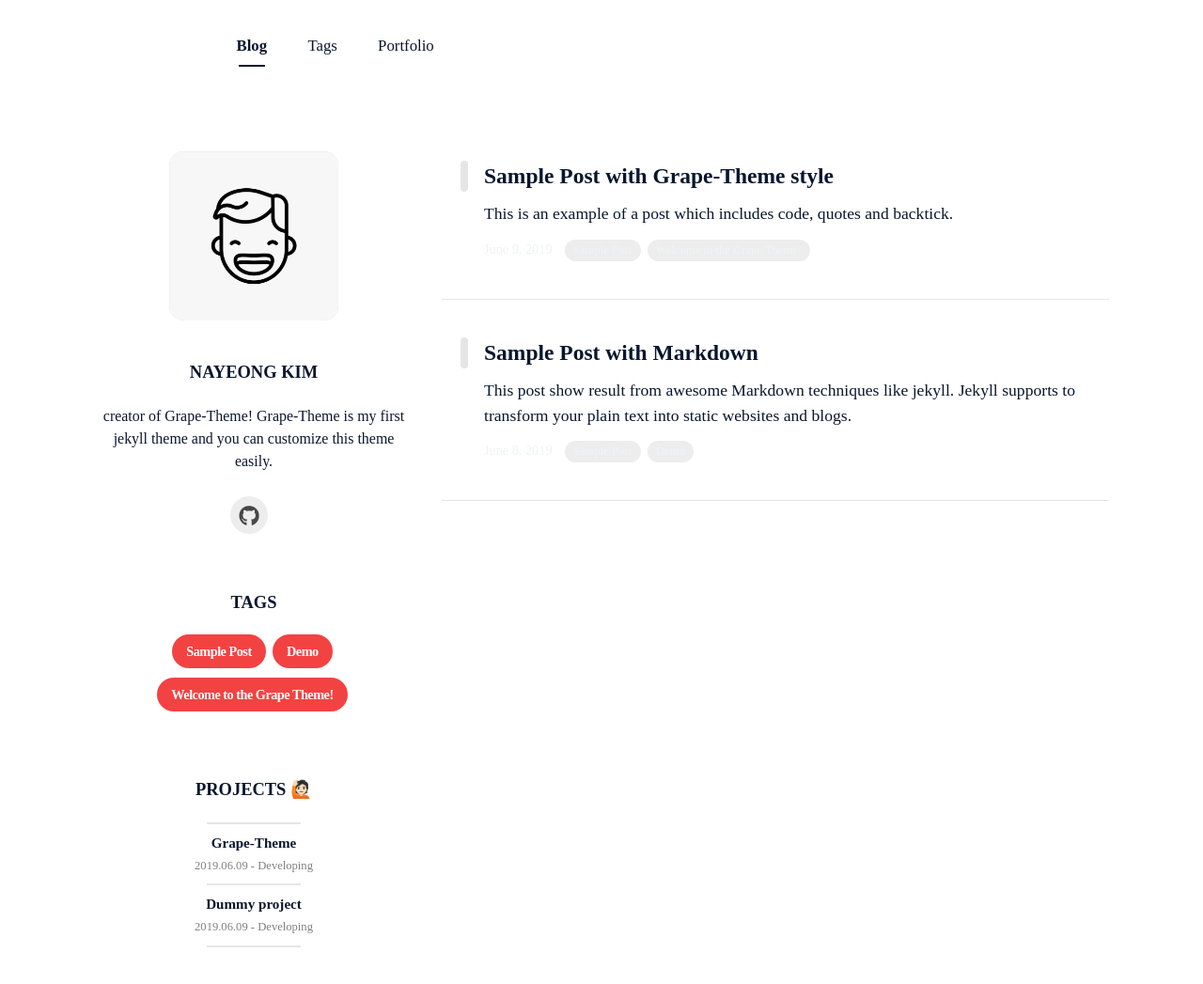
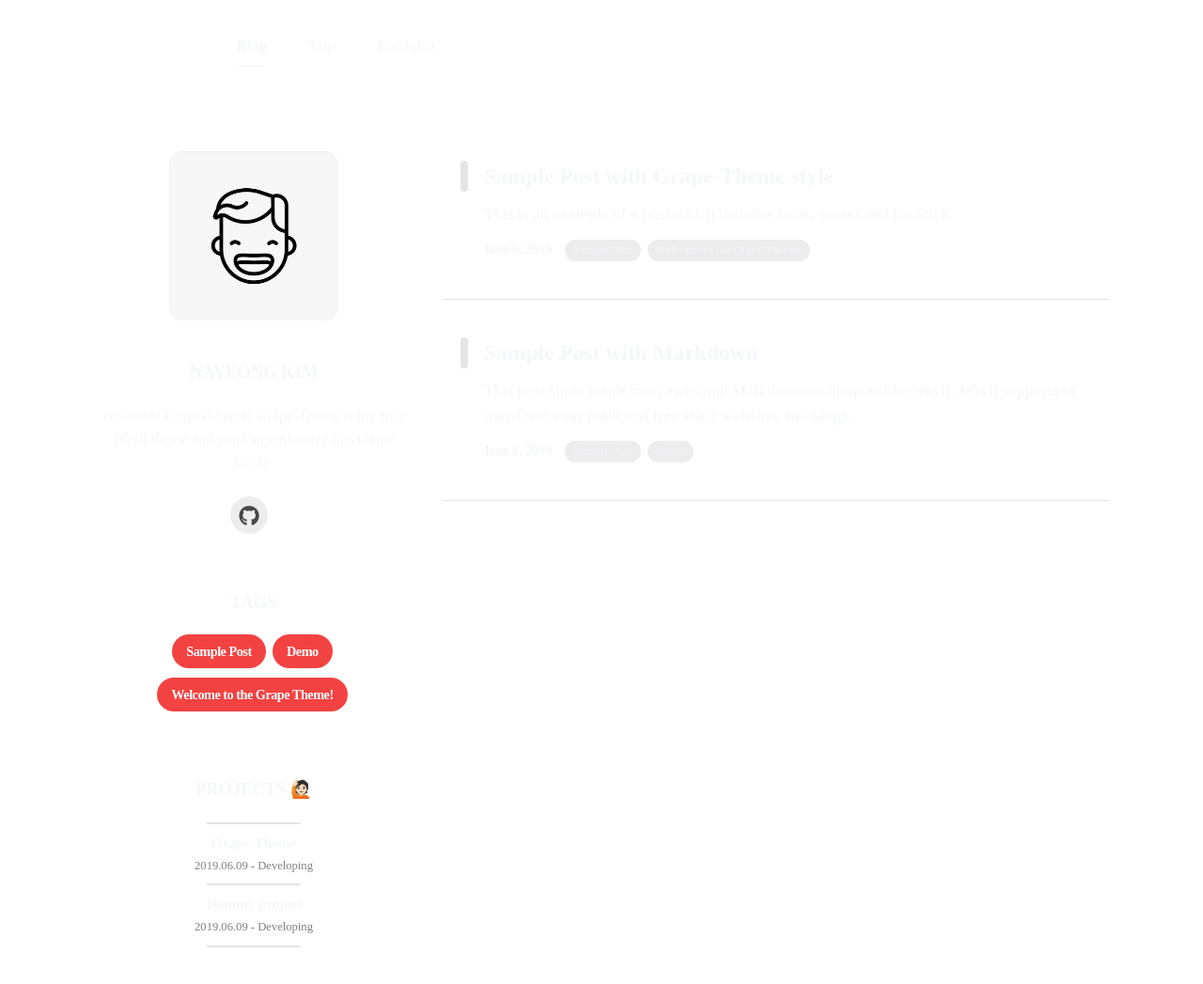
Before and after one commit to jackpraveenraj/jackpraveenraj.github.olddd, a Jekyll site: the page built from index.html, in a window 1280 px wide. Shown: the whole page at 94% size. Built offline with Jekyll 4.4.1, drawn with Linux system fonts in a browser that asks for light colours; nearby versions of some CDN libraries; some web fonts are replaced; the list of posts is cut into pages by our own code.

Commit message:
Update _variable.scss

```diff
--- a/_sass/base/_variable.scss
+++ b/_sass/base/_variable.scss
@@ -2,7 +2,7 @@ $theme-color : #f34242;
 $theme-bright : #f34242;
 $theme-dark : #f34242;
 $theme-dark2 : #f34242;
-$text : rgba(9, 23, 45, 1);
+$text : rgba(245, 247, 251, 1);
 $text-gray : rgba(240, 242, 246, 1);
 
 %page-padding {
```
